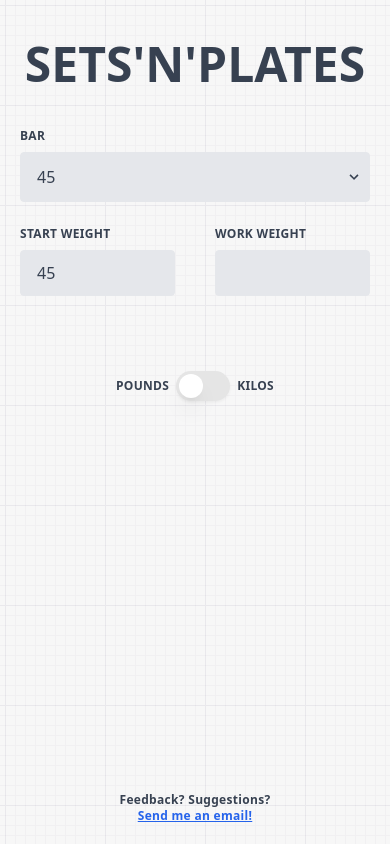
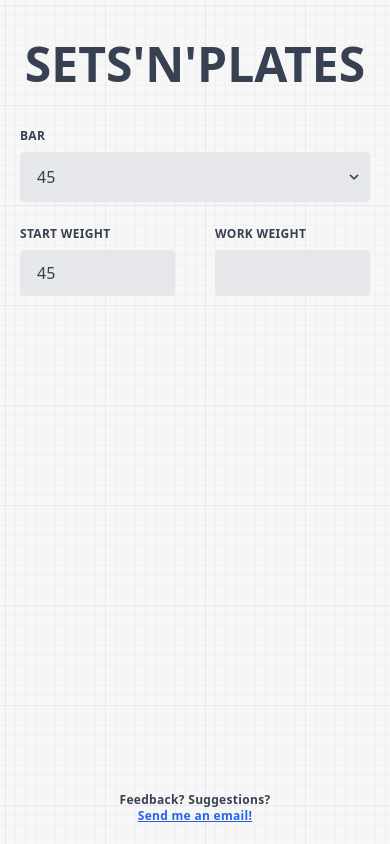
Before and after one commit to petecartwright/sets-n-plates, a Next.js app: page / in a window 390 px wide. Built offline with nearby package versions, Linux system fonts and the light colour scheme.

Commit message:
Remove pounds/kilo pending redesign (#32)
* Remove pounds/kilo pending redesign

* why did i edit this from my phone at the gym

```diff
--- a/src/pages/index.tsx
+++ b/src/pages/index.tsx
@@ -281,40 +281,7 @@ export default function SetsPage() {
                 ))
               : null}
           </div>
-          <div
-            className="
-                flex
-                items-center
-                gap-4
-                align-middle
-                justify-center
-                mt-20
-            "
-          >
-            <Label
-              className="block uppercase tracking-wide text-gray-700 text-xs font-bold"
-              htmlFor="units"
-              onClick={() => setIsKilos(false)}
-            >
-              Pounds
-            </Label>
-            <Switch
-              className="scale-150"
-              id="weight-units"
-              name="units"
-              checked={isKilos}
-              onCheckedChange={setIsKilos}
-            />
-            <Label
-              className="block uppercase tracking-wide text-gray-700 text-xs font-bold"
-              htmlFor="units"
-              onClick={() => setIsKilos(true)}
-            >
-              Kilos
-            </Label>
-          </div>
-          <input type="hidden" name="units" value={units} />
-        </div>
+
 
         <div className="fixed bottom-5 left-[50%] -translate-x-2/4">
           <div className="text-xs flex-column text-center block tracking-wide text-gray-700 font-bold ">
@@ -329,6 +296,7 @@ export default function SetsPage() {
             </a>
           </div>
         </div>
+        </div>
       </main>
     </>
   )
```
